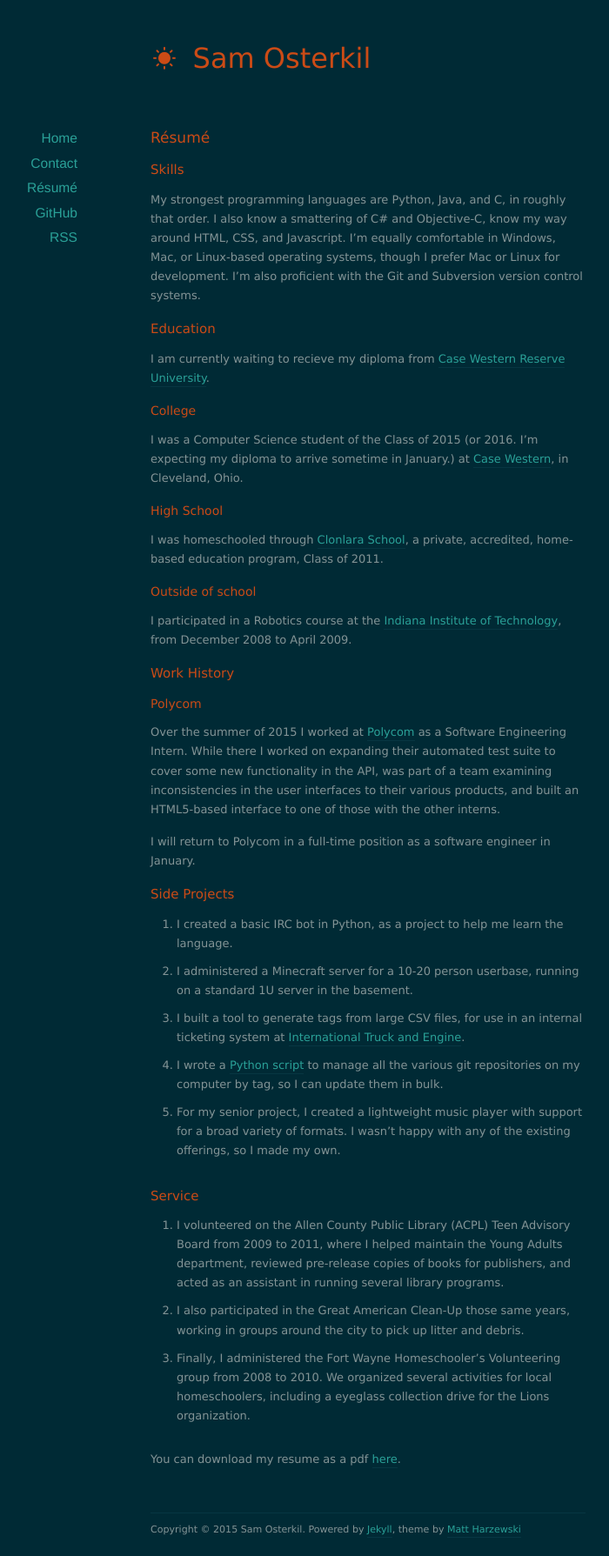
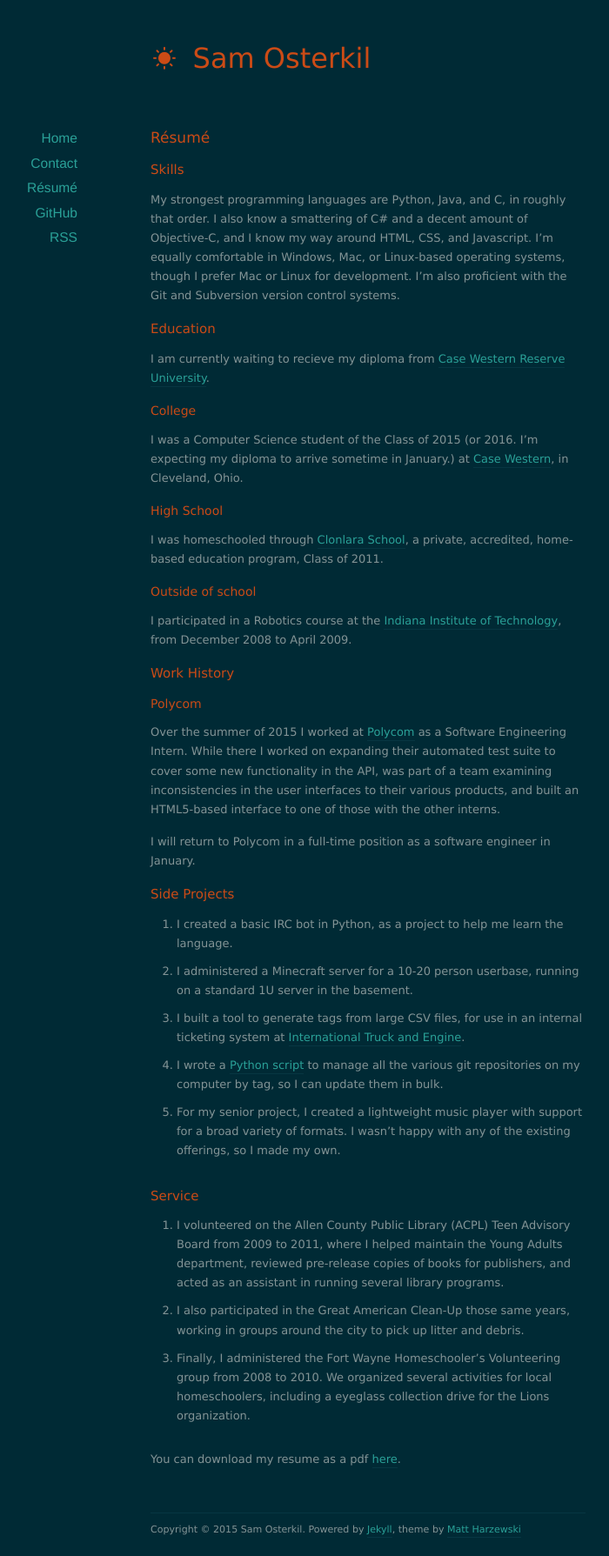
Before and after one commit to sposterkil/sposterkil.github.io, a Jekyll site: the page built from resume/index.md, in a window 1280 px wide. Shown: the whole page at 87% size, without its empty margins (217-917 px from the left). Built offline with Jekyll 4.4.1, drawn with Linux system fonts in a browser that asks for light colours; nearby versions of some CDN libraries.

Commit message:
Resume tweaks

```diff
--- a/resume/index.md
+++ b/resume/index.md
@@ -6,7 +6,7 @@ title: Résumé
 # Résumé #
 
 ## Skills ##
-My strongest programming languages are Python, Java, and C, in roughly that order.  I also know a smattering of C# and Objective-C, know my way around HTML, CSS, and Javascript. I'm equally comfortable in Windows, Mac, or Linux-based operating systems, though I prefer Mac or Linux for development.  I'm also proficient with the Git and Subversion version control systems.
+My strongest programming languages are Python, Java, and C, in roughly that order.  I also know a smattering of C# and a decent amount of Objective-C, and I know my way around HTML, CSS, and Javascript. I'm equally comfortable in Windows, Mac, or Linux-based operating systems, though I prefer Mac or Linux for development.  I'm also proficient with the Git and Subversion version control systems.
 
 ## Education ##
 I am currently waiting to recieve my diploma from [Case Western Reserve University](http://case.edu/).
```
